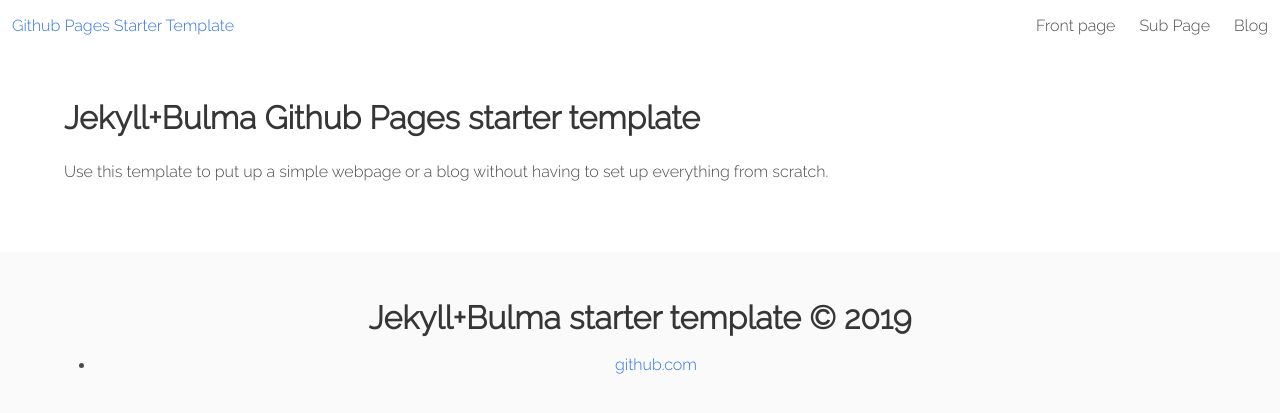
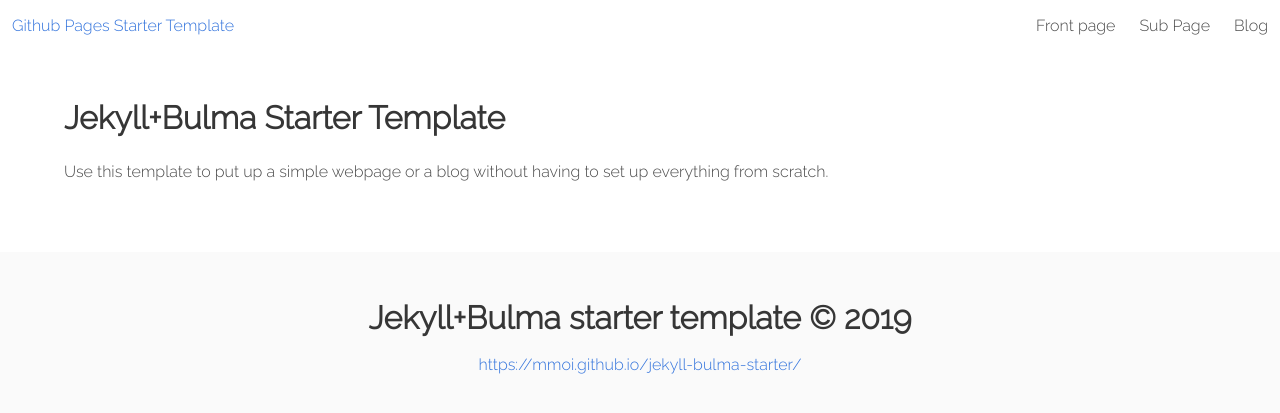
Before and after one commit to miukkonen/portfolio, a Jekyll site: the page built from index.md, in a window 1280 px wide. Shown: the top 413 px of the page. Built offline with Jekyll 4.4.1, drawn with Linux system fonts in a browser that asks for light colours; nearby versions of some CDN libraries.

Commit message:
Bulma link updated

```diff
--- a/_config.yml
+++ b/_config.yml
@@ -3,4 +3,6 @@ markdown: kramdown
 
 permalink: /blog/:year/:month/:day/:title
 
-site.title: Jekyll Bulma Github Pages starter template
+site.title: Jekyll Bulma Starter Template
+
+site.base_url: "https://mmoi.github.io/jekyll-bulma-starter/"
--- a/_layouts/default.html
+++ b/_layouts/default.html
@@ -10,9 +10,9 @@
 
     <title>{{ page.title }}</title>
 
-    <link rel="stylesheet" href="https://cdnjs.cloudflare.com/ajax/libs/bulma/0.7.0/css/bulma.min.css">
+    <link rel="stylesheet" href="https://cdnjs.cloudflare.com/ajax/libs/bulma/0.7.2/css/bulma.min.css">
+    <script defer src="https://use.fontawesome.com/releases/v5.3.1/js/all.js"></script>
 
-    <script defer src="https://use.fontawesome.com/releases/v5.0.7/js/all.js"></script>
 
     <script>
 
@@ -93,7 +93,7 @@
 
         <div class="navbar-end">
 
-          <a href="/" class="navbar-item">Front page</a>
+          <a href="/jekyll-bulma-starter/" class="navbar-item">Front page</a>
           <a href="/page" class="navbar-item">Sub Page</a>
           <a href="/blog" class="navbar-item">Blog</a>
 
@@ -138,9 +138,7 @@
 
           <h1>Jekyll+Bulma starter template &copy; 2019</h1>
 
-          <ul>
-         		<li><a href="https://github.com/">github.com</li>
-      		</ul>
+          <a href="https://mmoi.github.io/jekyll-bulma-starter/">https://mmoi.github.io/jekyll-bulma-starter/</a>
 
         </div>
 
--- a/index.md
+++ b/index.md
@@ -3,7 +3,7 @@ layout: default
 title: Jekyll Bulma starter template
 ---
 
-<h1 class="title">Jekyll+Bulma Github Pages starter template</h1>
+<h1 class="title">Jekyll+Bulma Starter Template</h1>
 
 
 Use this template to put up a simple webpage or a blog without having to set up everything from scratch.
```
